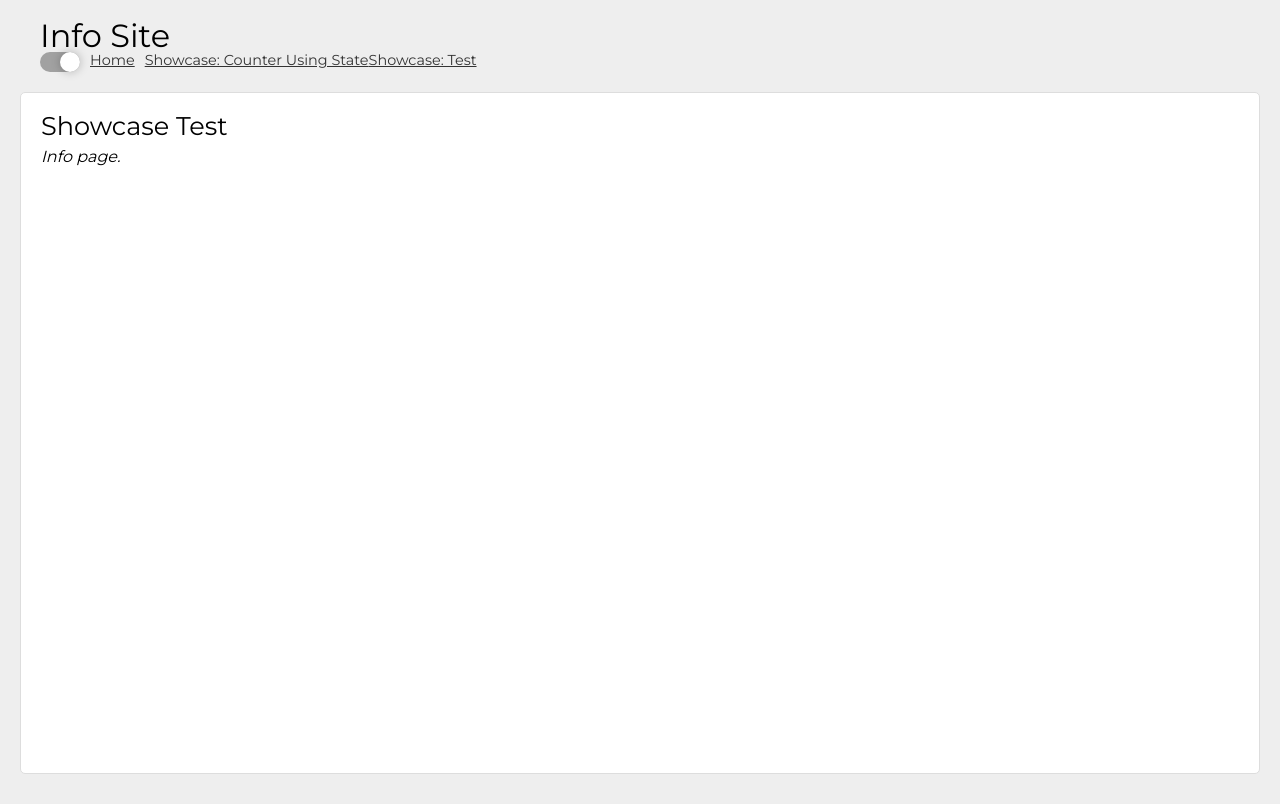
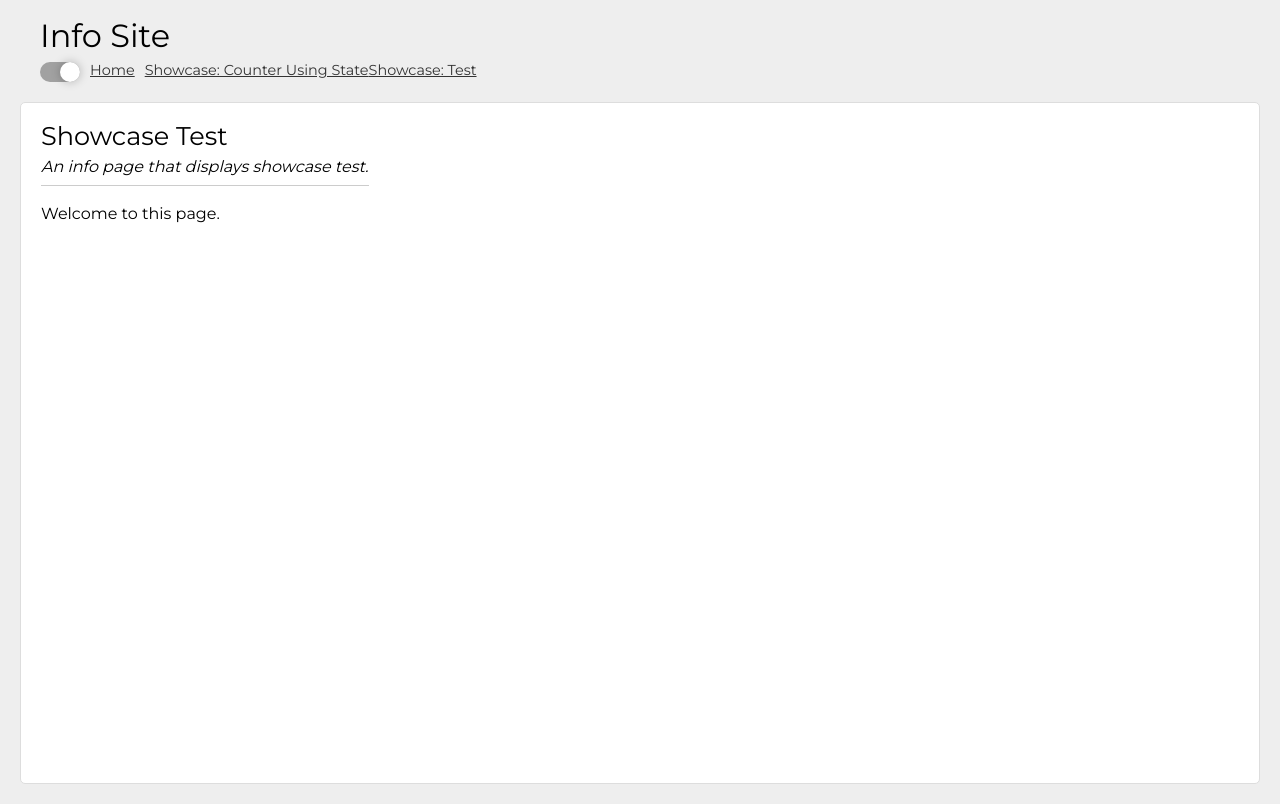
Before and after one commit to Entwickler-Club/dpodreact, a React (Create React App) app: page /showcaseTest in a window 1280 px wide. Built offline with nearby package versions, Linux system fonts and the light colour scheme.

Commit message:
add dynamic blocks

```diff
--- a/src/system/components/PageShowcaseTest.tsx
+++ b/src/system/components/PageShowcaseTest.tsx
@@ -5,7 +5,8 @@ function PageShowcaseTest() {
 	return (
 		<div className="page page_showcaseTest">
 			<h2 className="title">Showcase Test</h2>
-			<p className="message">Info page.</p>
+			<p className="description">An info page that displays showcase test.</p>
+			<p>Welcome to this page.</p>
 		</div>
 	)
 }
--- a/src/system/components/Site.tsx
+++ b/src/system/components/Site.tsx
@@ -4,6 +4,8 @@ import ShowContext from '../../context/ShowContext.jsx';
 import '../styles/reset.scss';
 import '../styles/site.scss';
 import PageHome from '../../custom/components/PageHome';
+
+// DYNAMIC_CODE_AREA:loadPageComponents
 import PageShowcaseCounterUsingState from './PageShowcaseCounterUsingState';
 import PageShowcaseTest from './PageShowcaseTest';
 
@@ -37,6 +39,7 @@ function Site() {
 						</li>
 						{isShowing && (
 							<li>
+								{/* DYNAMIC_CODE_AREA:linkPageComponents  */}
 								<Link to='/showcaseCounterUsingState'>Showcase: Counter Using State</Link>
 								<Link to='/showcaseTest'>Showcase: Test</Link>
 							</li>
@@ -49,8 +52,9 @@ function Site() {
 						<Route exact path='/'>
 							<PageHome />
 						</Route>
+						{/* DYNAMIC_CODE_AREA:routePageComponents  */}
 						<Route path='/showcaseCounterUsingState'><PageShowcaseCounterUsingState /></Route>
-						<Route path='/showcaseTest'><PageShowcaseTest/></Route>
+						<Route path='/showcaseTest'><PageShowcaseTest /></Route>
 					</Switch>
 				</section>
 			</div>
--- a/src/system/styles/site.scss
+++ b/src/system/styles/site.scss
@@ -36,7 +36,7 @@ body {
 	}
 	.app_site {
 		h1.siteTitle {
-			margin-left: 20px;
+			margin: 0 0 10px 20px;
 		}
 
 		nav {
```
Also changed, not shown: src/system/fileTemplates/fileTemplate_newPageComponent.txt.
